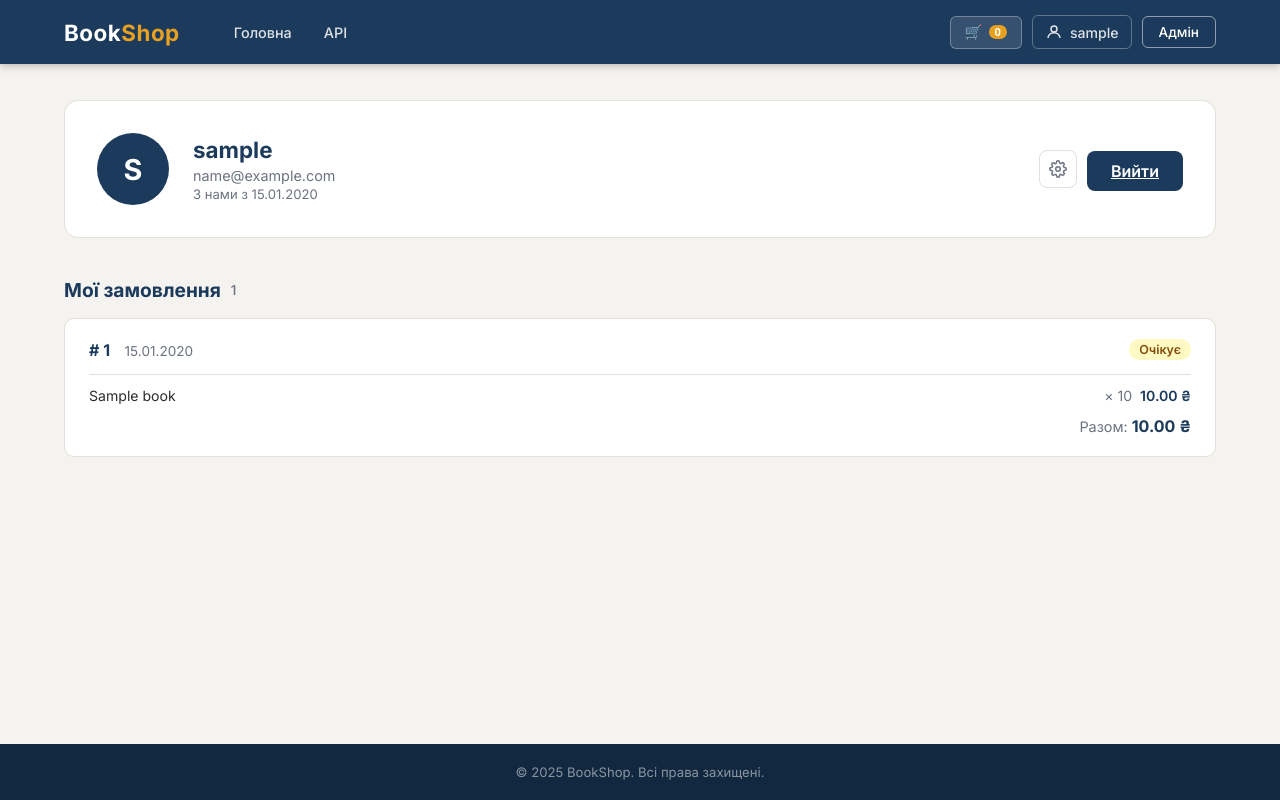
After one commit to Baranotik15/online-bookshop, a Django app: page /profile/ in a window 1280 px wide. The commit adds this page. Run offline with Django 5.2, Linux system fonts and the light colour scheme; a user stored in the database is signed in; tables that the repository leaves empty hold one stand-in row (values such as "Sample post").

Commit message:
add profile page with order history and edit profile settings

```diff
--- a/static/css/main.css
+++ b/static/css/main.css
@@ -70,6 +70,95 @@ nav a:hover, nav a.active {
 .header-actions { margin-left: auto; display: flex; gap: 10px; align-items: center; }
 
 /* ─── Auth pages ─── */
+.profile-page { display: flex; flex-direction: column; gap: 40px; }
+
+.profile-header {
+    display: flex;
+    align-items: center;
+    gap: 24px;
+    background: var(--card-bg);
+    border: 1px solid var(--border);
+    border-radius: 14px;
+    padding: 32px;
+}
+.profile-avatar {
+    width: 72px;
+    height: 72px;
+    border-radius: 50%;
+    background: var(--navy);
+    color: #fff;
+    font-size: 1.8rem;
+    font-weight: 700;
+    display: flex;
+    align-items: center;
+    justify-content: center;
+    flex-shrink: 0;
+}
+.profile-meta { flex: 1; }
+.profile-meta h1 { font-size: 1.4rem; font-weight: 700; color: var(--navy); }
+.profile-email { font-size: .9rem; color: var(--muted); margin-top: 4px; }
+.profile-since { font-size: .82rem; color: var(--muted); margin-top: 2px; }
+
+.profile-orders h2 { font-size: 1.2rem; font-weight: 700; color: var(--navy); margin-bottom: 16px; display: flex; align-items: center; gap: 10px; }
+.profile-orders h2 .count { font-size: .85rem; font-weight: 500; color: var(--muted); }
+
+.orders-list { display: flex; flex-direction: column; gap: 12px; }
+
+.order-card {
+    background: var(--card-bg);
+    border: 1px solid var(--border);
+    border-radius: 10px;
+    padding: 20px 24px;
+}
+.order-top { display: flex; justify-content: space-between; align-items: center; margin-bottom: 14px; }
+.order-id { font-weight: 700; color: var(--navy); margin-right: 10px; }
+.order-date { font-size: .85rem; color: var(--muted); }
+
+.order-status { font-size: .78rem; font-weight: 600; padding: 3px 10px; border-radius: 20px; }
+.order-status--pending  { background: #fef9c3; color: #854d0e; }
+.order-status--paid     { background: #dcfce7; color: #166534; }
+.order-status--shipped  { background: #dbeafe; color: #1e40af; }
+.order-status--cancelled{ background: #fee2e2; color: #991b1b; }
+
+.order-items { display: flex; flex-direction: column; gap: 6px; border-top: 1px solid var(--border); padding-top: 12px; }
+.order-item { display: flex; align-items: center; gap: 8px; font-size: .88rem; }
+.order-item-title { flex: 1; color: var(--text); }
+.order-item-qty { color: var(--muted); }
+.order-item-price { font-weight: 600; color: var(--navy); }
+
+.order-total { margin-top: 12px; text-align: right; font-size: .9rem; color: var(--muted); }
+.order-total strong { color: var(--navy); font-size: 1rem; }
+
+.orders-empty { color: var(--muted); font-size: .95rem; }
+.orders-empty a { color: var(--navy); font-weight: 500; text-decoration: none; }
+.orders-empty a:hover { text-decoration: underline; }
+
+.profile-btn { text-decoration: none; }
+
+.edit-section { margin-bottom: 20px; }
+.edit-section-title { font-size: .82rem; font-weight: 600; color: var(--muted); text-transform: uppercase; letter-spacing: .05em; margin-bottom: 6px; }
+.edit-section input { width: 100%; padding: 10px 14px; border: 1.5px solid var(--border); border-radius: 8px; font-size: .95rem; font-family: inherit; outline: none; transition: border-color .15s; }
+.edit-section input:focus { border-color: var(--navy); }
+
+.profile-actions { display: flex; align-items: center; gap: 10px; margin-left: auto; }
+
+.gear-btn {
+    width: 38px;
+    height: 38px;
+    border-radius: 8px;
+    border: 1.5px solid var(--border);
+    background: transparent;
+    color: var(--muted);
+    display: flex;
+    align-items: center;
+    justify-content: center;
+    cursor: pointer;
+    transition: border-color .15s, color .15s, transform .3s;
+}
+.gear-btn svg { width: 18px; height: 18px; }
+.gear-btn:hover { border-color: var(--navy); color: var(--navy); }
+.gear-btn:hover svg { transform: rotate(60deg); }
+
 .auth-wrap {
     display: flex;
     justify-content: center;
--- a/templates/base.html
+++ b/templates/base.html
@@ -24,16 +24,15 @@
                 🛒 <span class="cart-count" id="cartCount">0</span>
             </button>
             {% if user.is_authenticated %}
-                <div class="profile-btn" id="profileMenu">
+                <a href="/profile/" class="profile-btn">
                     <svg viewBox="0 0 24 24" fill="none" stroke="currentColor" stroke-width="2">
                         <circle cx="12" cy="8" r="4"/><path d="M4 20c0-4 3.6-7 8-7s8 3 8 7"/>
                     </svg>
                     <span>{{ user.username }}</span>
-                    <div class="profile-dropdown">
-                        {% if user.is_staff %}<a href="/admin/">Адмін</a>{% endif %}
-                        <a href="/logout/">Вийти</a>
-                    </div>
-                </div>
+                </a>
+                {% if user.is_staff %}
+                    <a href="/admin/" class="btn-outline">Адмін</a>
+                {% endif %}
             {% else %}
                 <a href="/login/" class="btn-outline">Увійти</a>
             {% endif %}
--- /dev/null
+++ b/templates/users/profile.html
@@ -0,0 +1,64 @@
+{% extends "base.html" %}
+
+{% block title %}Профіль — BookShop{% endblock %}
+
+{% block content %}
+<div class="profile-page">
+
+    <div class="profile-header">
+        <div class="profile-avatar">{{ user.username|first|upper }}</div>
+        <div class="profile-meta">
+            <h1>{{ user.username }}</h1>
+            <div class="profile-email">{{ user.email }}</div>
+            <div class="profile-since">З нами з {{ user.date_joined|date:"d.m.Y" }}</div>
+        </div>
+        <div class="profile-actions">
+            <a href="/profile/edit/" class="gear-btn" title="Редагувати профіль">
+                <svg viewBox="0 0 24 24" fill="none" stroke="currentColor" stroke-width="2">
+                    <circle cx="12" cy="12" r="3"/>
+                    <path d="M19.4 15a1.65 1.65 0 0 0 .33 1.82l.06.06a2 2 0 0 1-2.83 2.83l-.06-.06a1.65 1.65 0 0 0-1.82-.33 1.65 1.65 0 0 0-1 1.51V21a2 2 0 0 1-4 0v-.09A1.65 1.65 0 0 0 9 19.4a1.65 1.65 0 0 0-1.82.33l-.06.06a2 2 0 0 1-2.83-2.83l.06-.06A1.65 1.65 0 0 0 4.68 15a1.65 1.65 0 0 0-1.51-1H3a2 2 0 0 1 0-4h.09A1.65 1.65 0 0 0 4.6 9a1.65 1.65 0 0 0-.33-1.82l-.06-.06a2 2 0 0 1 2.83-2.83l.06.06A1.65 1.65 0 0 0 9 4.68a1.65 1.65 0 0 0 1-1.51V3a2 2 0 0 1 4 0v.09a1.65 1.65 0 0 0 1 1.51 1.65 1.65 0 0 0 1.82-.33l.06-.06a2 2 0 0 1 2.83 2.83l-.06.06A1.65 1.65 0 0 0 19.4 9a1.65 1.65 0 0 0 1.51 1H21a2 2 0 0 1 0 4h-.09a1.65 1.65 0 0 0-1.51 1z"/>
+                </svg>
+            </a>
+            <a href="/logout/" class="btn-submit" style="width:auto; padding: 10px 24px;">Вийти</a>
+        </div>
+    </div>
+
+    <div class="profile-orders">
+        <h2>Мої замовлення <span class="count">{{ orders|length }}</span></h2>
+        {% if orders %}
+        <div class="orders-list">
+            {% for order in orders %}
+            <div class="order-card">
+                <div class="order-top">
+                    <div>
+                        <span class="order-id"># {{ order.id }}</span>
+                        <span class="order-date">{{ order.created_at|date:"d.m.Y" }}</span>
+                    </div>
+                    <span class="order-status order-status--{{ order.status }}">
+                        {% if order.status == 'pending' %}Очікує
+                        {% elif order.status == 'paid' %}Оплачено
+                        {% elif order.status == 'shipped' %}Відправлено
+                        {% elif order.status == 'cancelled' %}Скасовано
+                        {% endif %}
+                    </span>
+                </div>
+                <div class="order-items">
+                    {% for item in order.items.all %}
+                    <div class="order-item">
+                        <span class="order-item-title">{{ item.book.title }}</span>
+                        <span class="order-item-qty">× {{ item.quantity }}</span>
+                        <span class="order-item-price">{{ item.price }} ₴</span>
+                    </div>
+                    {% endfor %}
+                </div>
+                <div class="order-total">Разом: <strong>{{ order.total_price }} ₴</strong></div>
+            </div>
+            {% endfor %}
+        </div>
+        {% else %}
+        <div class="orders-empty">Замовлень ще немає. <a href="/">Перейти до каталогу</a></div>
+        {% endif %}
+    </div>
+
+</div>
+{% endblock %}
--- a/users/urls/web.py
+++ b/users/urls/web.py
@@ -1,10 +1,12 @@
 from django.urls import path
 from django.contrib.auth import views as auth_views
 
-from users.views.web import register
+from users.views.web import register, profile, edit_profile
 
 urlpatterns = [
     path('register/', register, name='register'),
+    path('profile/', profile, name='profile'),
+    path('profile/edit/', edit_profile, name='edit-profile'),
     path('login/', auth_views.LoginView.as_view(template_name='users/login.html'), name='login'),
     path('logout/', auth_views.LogoutView.as_view(next_page='/'), name='logout'),
 ]
--- a/users/views/web.py
+++ b/users/views/web.py
@@ -1,9 +1,10 @@
 from django.shortcuts import render, redirect
 from django.contrib.auth import login
-from django.contrib.auth.forms import UserCreationForm
+from django.contrib.auth.decorators import login_required
 from django import forms
 
 from users.models import User
+from orders.models import Order
 
 
 class RegisterForm(forms.ModelForm):
@@ -29,6 +30,25 @@ class RegisterForm(forms.ModelForm):
         return user
 
 
+class EditProfileForm(forms.ModelForm):
+    new_password = forms.CharField(
+        widget=forms.PasswordInput, label='Новий пароль', required=False
+    )
+
+    class Meta:
+        model = User
+        fields = ['username', 'email']
+
+    def save(self, commit=True):
+        user = super().save(commit=False)
+        pw = self.cleaned_data.get('new_password')
+        if pw:
+            user.set_password(pw)
+        if commit:
+            user.save()
+        return user
+
+
 def register(request):
     if request.user.is_authenticated:
         return redirect('/')
@@ -41,3 +61,25 @@ def register(request):
     else:
         form = RegisterForm()
     return render(request, 'users/register.html', {'form': form})
+
+
+def _orders(user):
+    return Order.objects.filter(user=user).prefetch_related('items__book').order_by('-created_at')
+
+
+@login_required
+def profile(request):
+    return render(request, 'users/profile.html', {'orders': _orders(request.user)})
+
+
+@login_required
+def edit_profile(request):
+    if request.method == 'POST':
+        form = EditProfileForm(request.POST, instance=request.user)
+        if form.is_valid():
+            form.save()
+            login(request, request.user)
+            return redirect('/profile/')
+    else:
+        form = EditProfileForm(instance=request.user)
+    return render(request, 'users/edit_profile.html', {'form': form})
```
Also changed, not shown: templates/users/edit_profile.html (added, +39 -0 lines).
